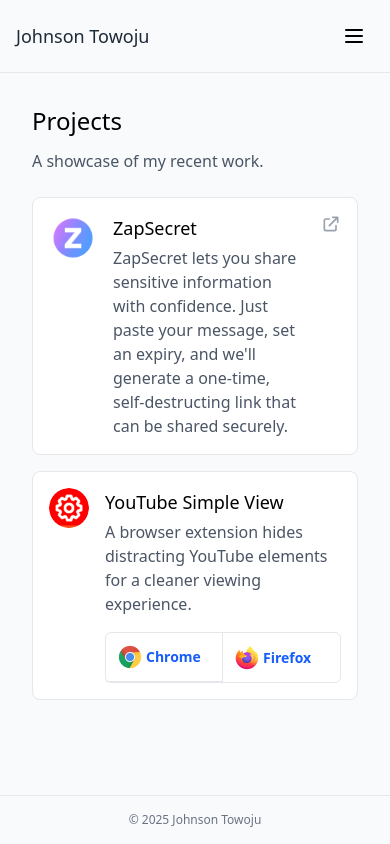
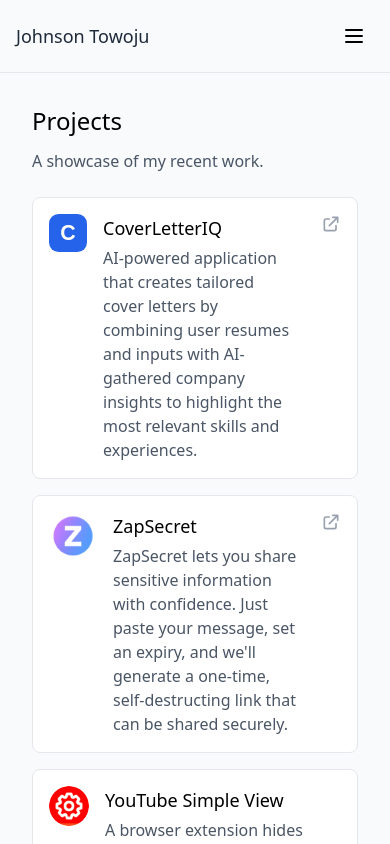
Before and after one commit to johnson-jnr/profile-site, a Nuxt app: page /projects in a window 390 px wide. Shown: the top 844 px of the page. Built offline with nearby package versions, Linux system fonts and the light colour scheme.

Commit message:
update favicon and add project to list

```diff
--- a/app/pages/index.vue
+++ b/app/pages/index.vue
@@ -32,8 +32,15 @@
                             inquisitive drive, always seeking to understand the underlying mechanics of systems.
                         </p>
                         <p>
-                            Recently, I have worked on open source projects
-                            including
+                            Some of my recent projects includes:
+                            <a
+                                class="underline text-blue-500 hover:text-blue-700 transition-colors font-semibold"
+                                href="https://coverletteriq.com/"
+                                target="_blank"
+                                rel="noopener noreferrer"
+                                >CoverLetterIQ</a
+                            >
+                            <span>, </span>
                             <a
                                 class="underline text-blue-500 hover:text-blue-700 transition-colors font-semibold"
                                 href="https://zapsecret.app/"
--- a/app/pages/projects.vue
+++ b/app/pages/projects.vue
@@ -8,6 +8,46 @@
         <p class="text-gray-600">A showcase of my recent work.</p>
 
         <div class="mt-6 max-w-xl space-y-4">
+
+            <NuxtLink
+                to="https://coverletteriq.com/"
+                target="_blank"
+                rel="noopener noreferrer"
+                class="block rounded-lg border border-gray-200 bg-white p-4 hover:bg-gray-50 transition-colors relative"
+            >
+                <div class="flex gap-4 items-start">
+                    <div class="size-[38px] rounded-full shrink-0">
+                        <img
+                            src="~/assets/img/cover-logo.svg"
+                            alt="Project icon"
+                            class="w-full h-full object-cover"
+                        />
+                    </div>
+                    <div class="flex-1">
+                        <h2 class="text-lg font-medium">CoverLetterIQ</h2>
+                        <p class="text-gray-600 mt-1">
+                            AI-powered application that creates tailored cover letters by combining user resumes and inputs with AI-gathered company insights to highlight the most relevant skills and experiences.
+                        </p>
+                    </div>
+                    <!-- Mobile-only click indicator -->
+                    <div class="lg:hidden flex items-center text-gray-400 ml-2">
+                        <svg
+                            class="w-5 h-5"
+                            fill="none"
+                            stroke="currentColor"
+                            viewBox="0 0 24 24"
+                        >
+                            <path
+                                stroke-linecap="round"
+                                stroke-linejoin="round"
+                                stroke-width="2"
+                                d="M10 6H6a2 2 0 00-2 2v10a2 2 0 002 2h10a2 2 0 002-2v-4M14 4h6m0 0v6m0-6L10 14"
+                            />
+                        </svg>
+                    </div>
+                </div>
+            </NuxtLink>
+
             <NuxtLink
                 to="https://zapsecret.app/"
                 target="_blank"
```
Also changed, not shown: app/assets/img/cover-logo.svg (added), public/favicon.svg.
